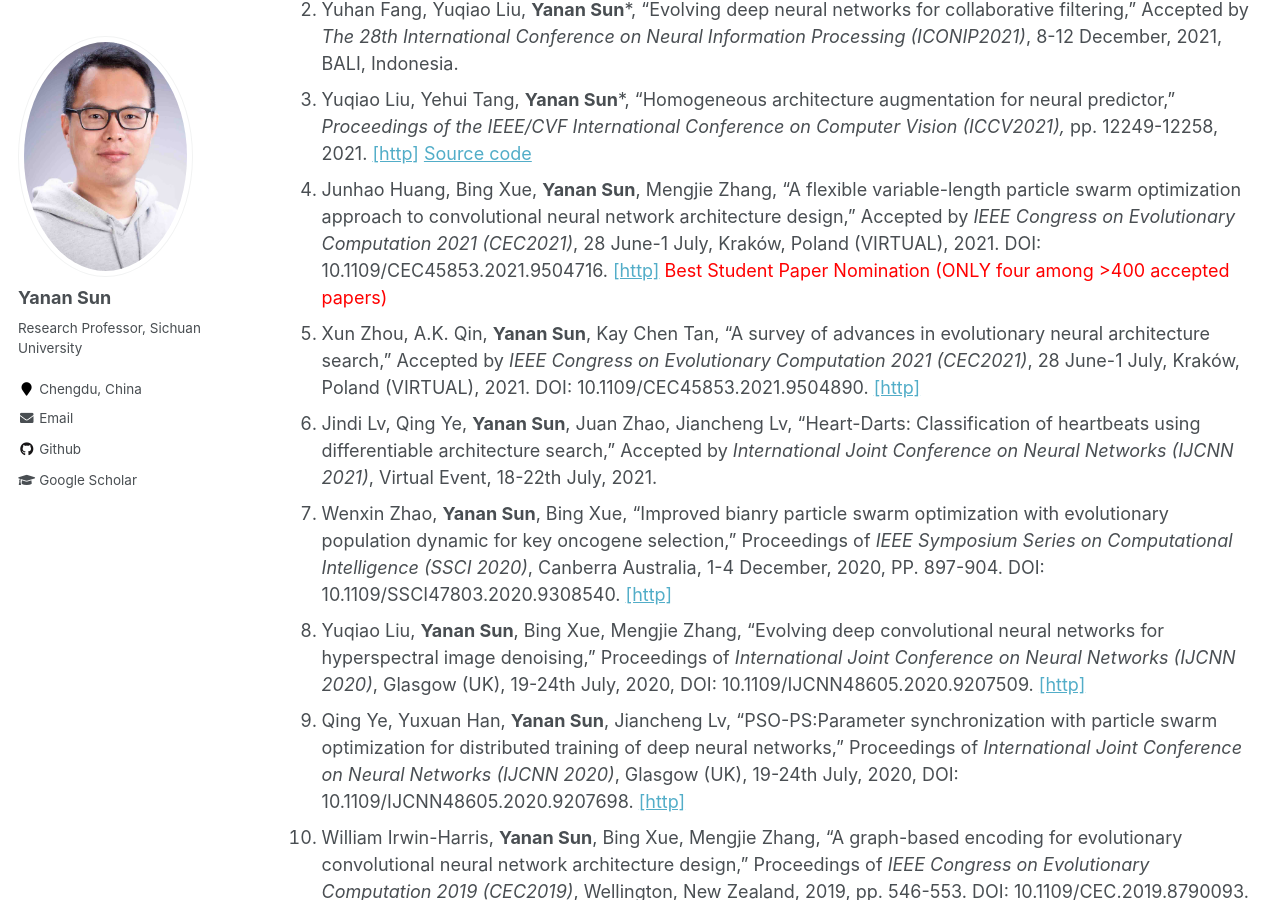
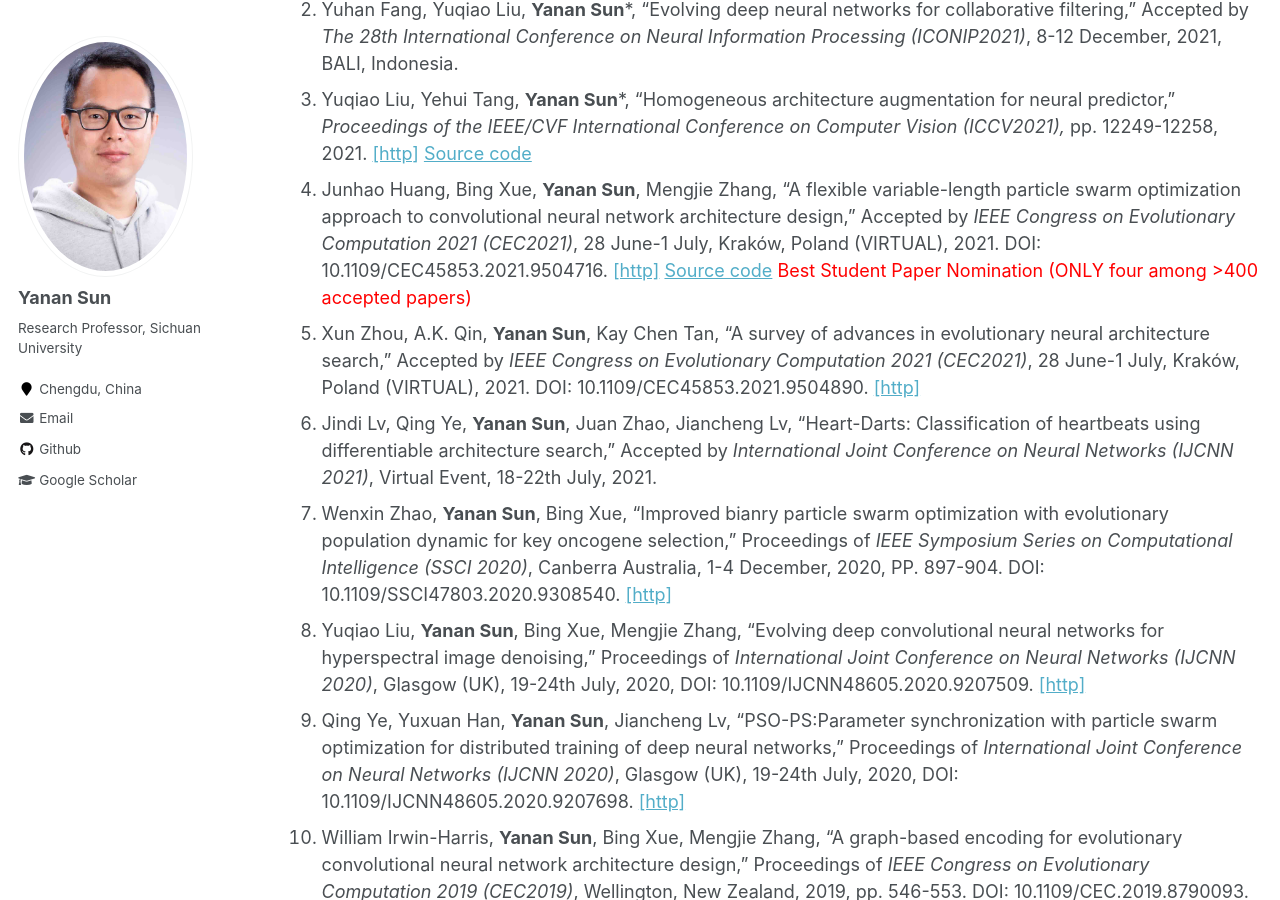
Before and after one commit to yn-sun/yn-sun.github.io, a Jekyll site: the page built from _pages/publications.md, in a window 1280 px wide and 900 px high, scrolled down 2427 px. Built offline with Jekyll 4.4.1, drawn with Linux system fonts in a browser that asks for light colours; comment, search, counter and statistics services are not loaded.

Commit message:
Update publications.md

```diff
--- a/_pages/publications.md
+++ b/_pages/publications.md
@@ -36,7 +36,7 @@
 1. Jie Wu, **Yanan Sun***, "Evolving deep parallel neural networks for multi-task learning," Accepted by <i>The 21st International Conference on Algorithms and Architectures for Parallel Processing (ICA3PP 2021)</i>, 3-5 December, 2021, Xiamen, China.
 2. Yuhan Fang, Yuqiao Liu, **Yanan Sun***, "Evolving deep neural networks for collaborative filtering," Accepted by <i>The 28th International Conference on Neural Information Processing (ICONIP2021)</i>, 8-12 December, 2021, BALI, Indonesia.
 3. Yuqiao Liu, Yehui Tang, **Yanan Sun***, "Homogeneous architecture augmentation for neural predictor," <i>Proceedings of the IEEE/CVF International Conference on Computer Vision (ICCV2021),</i> pp. 12249-12258, 2021. [[http]](https://openaccess.thecvf.com/content/ICCV2021/html/Liu_Homogeneous_Architecture_Augmentation_for_Neural_Predictor_ICCV_2021_paper.html) [Source code](https://github.com/lyq998/HAAP)
-4. Junhao Huang, Bing Xue, **Yanan Sun**, Mengjie Zhang, "A flexible variable-length particle swarm optimization approach to convolutional neural network architecture design," Accepted by <i>IEEE Congress on Evolutionary Computation 2021 (CEC2021)</i>, 28 June-1 July, Kraków, Poland (VIRTUAL), 2021. DOI: 10.1109/CEC45853.2021.9504716. [[http]](https://ieeexplore.ieee.org/document/9504716) <span style="color: #FF0000">Best Student Paper Nomination (ONLY four among >400 accepted papers)</span>
+4. Junhao Huang, Bing Xue, **Yanan Sun**, Mengjie Zhang, "A flexible variable-length particle swarm optimization approach to convolutional neural network architecture design," Accepted by <i>IEEE Congress on Evolutionary Computation 2021 (CEC2021)</i>, 28 June-1 July, Kraków, Poland (VIRTUAL), 2021. DOI: 10.1109/CEC45853.2021.9504716. [[http]](https://ieeexplore.ieee.org/document/9504716) [Source code](https://github.com/HuangJunh/FPSO) <span style="color: #FF0000">Best Student Paper Nomination (ONLY four among >400 accepted papers)</span>
 5. Xun Zhou, A.K. Qin, **Yanan Sun**, Kay Chen Tan, "A survey of advances in evolutionary neural architecture search," Accepted by <i>IEEE Congress on Evolutionary Computation 2021 (CEC2021)</i>, 28 June-1 July, Kraków, Poland (VIRTUAL), 2021. DOI: 10.1109/CEC45853.2021.9504890. [[http]](https://ieeexplore.ieee.org/document/9504890)
 6. Jindi Lv, Qing Ye, **Yanan Sun**, Juan Zhao, Jiancheng Lv, "Heart-Darts: Classification of heartbeats using differentiable architecture search," Accepted by <i>International Joint Conference on Neural Networks (IJCNN 2021)</i>, Virtual Event, 18-22th July, 2021.
 7. Wenxin Zhao, **Yanan Sun**, Bing Xue, "Improved bianry particle swarm optimization with evolutionary population dynamic for key oncogene selection," Proceedings of <i>IEEE Symposium Series on Computational Intelligence (SSCI 2020)</i>, Canberra Australia, 1-4 December, 2020, PP. 897-904. DOI: 10.1109/SSCI47803.2020.9308540. [[http]](https://ieeexplore.ieee.org/abstract/document/9308540)
```
